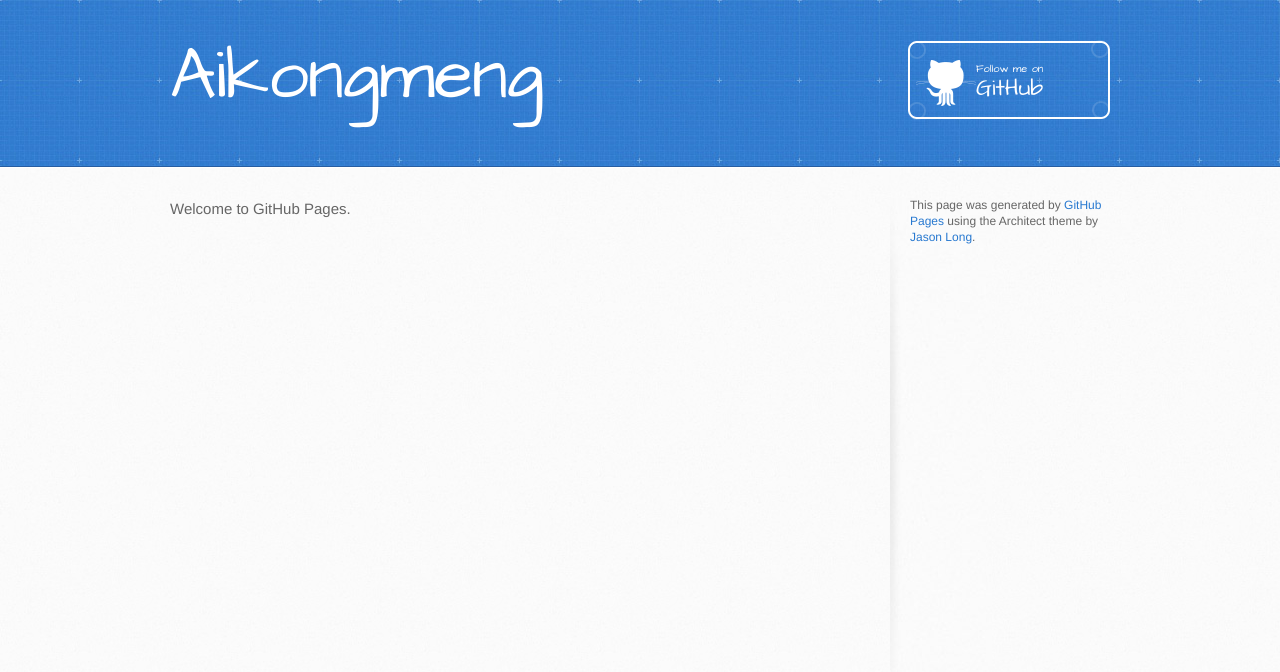
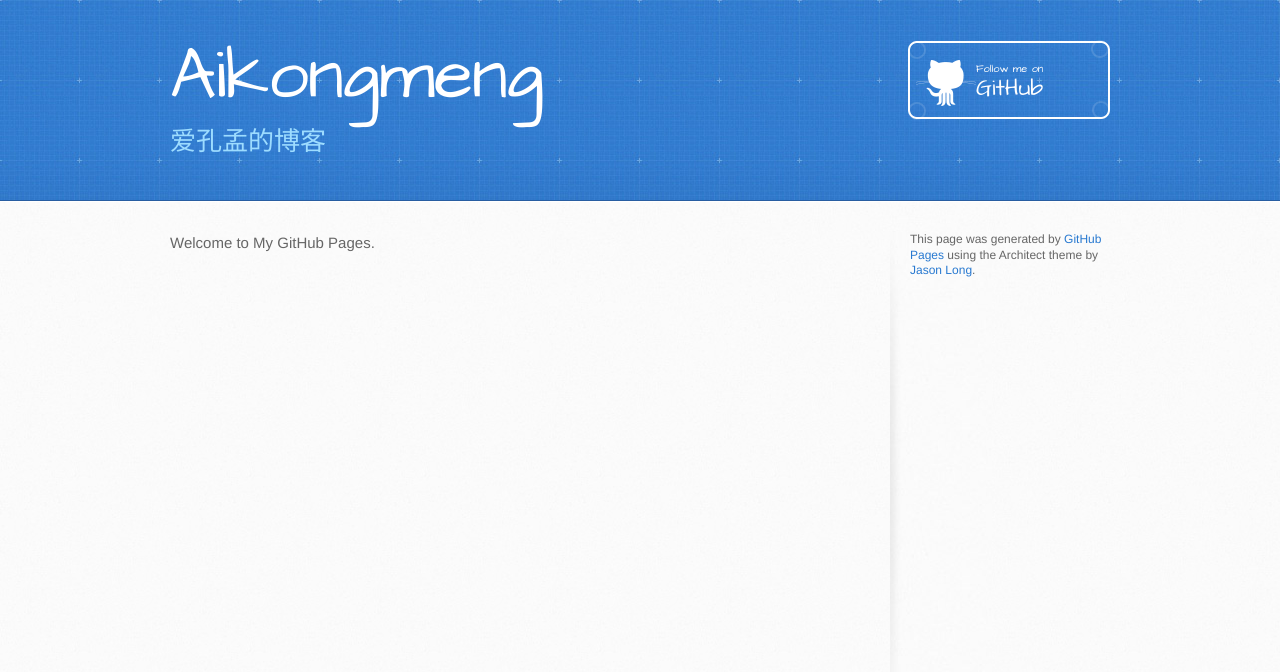
Before and after one commit to aikongmeng/aikongmeng.github.io, a plain HTML site: page index.html in a window 1280 px wide. Drawn offline with Linux system fonts and the light colour scheme.

Commit message:
Replace master branch with page content via GitHub

```diff
--- a/index.html
+++ b/index.html
@@ -20,7 +20,7 @@
     <header>
       <div class="inner">
         <h1>Aikongmeng</h1>
-        <h2></h2>
+        <h2>爱孔孟的博客</h2>
         <a href="https://github.com/aikongmeng" class="button"><small>Follow me on</small> GitHub</a>
       </div>
     </header>
@@ -28,7 +28,7 @@
     <div id="content-wrapper">
       <div class="inner clearfix">
         <section id="main-content">
-          <p>Welcome to GitHub Pages.</p>
+          <p>Welcome to My GitHub Pages.</p>
         </section>
 
         <aside id="sidebar">
```
Also changed, not shown: params.json (+7 -1 lines), stylesheets/github-light.css (+18 -10 lines).
